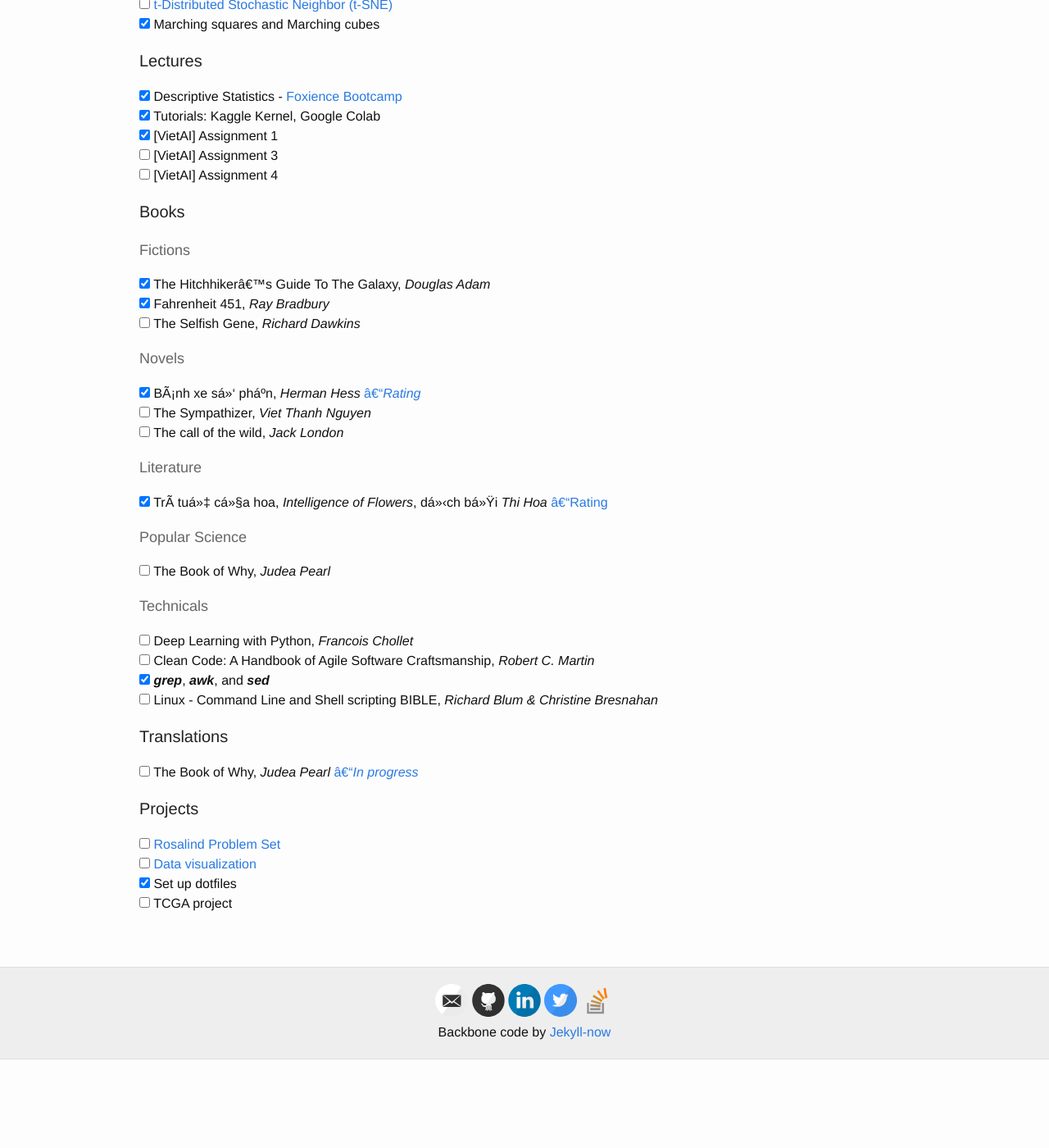
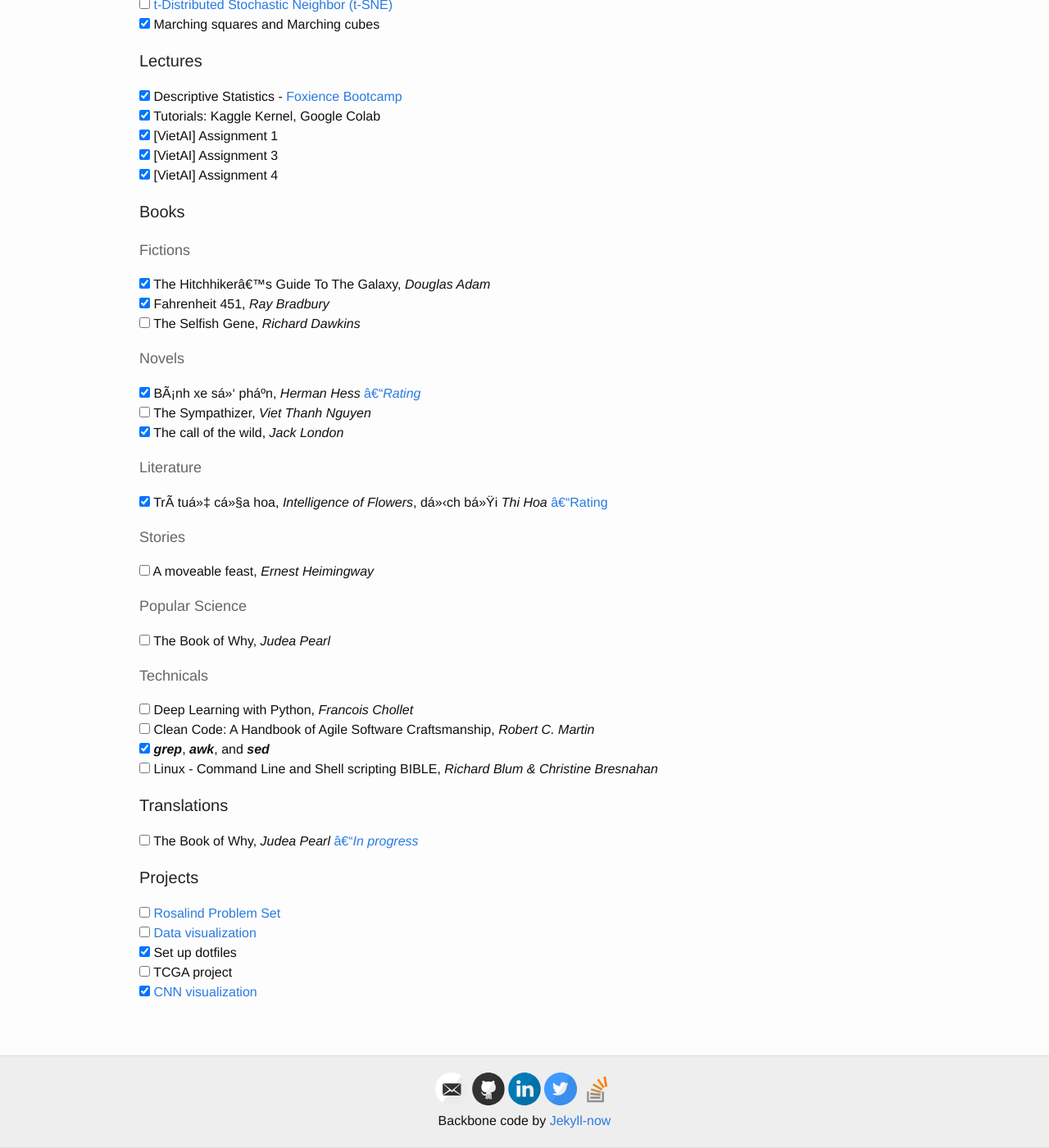
Before and after one commit to hnguyentt/hnguyentt.github.io, a Jekyll site: the page built from checklist.md, in a window 1280 px wide and 1400 px high, scrolled down 738 px. Shown: the whole window at 82% size. Built offline with Jekyll 4.4.1, drawn with Linux system fonts in a browser that asks for light colours; nearby versions of some CDN libraries; before the commit the page ends 2030 px from its top, so only the background shows below that.

Commit message:
Update checklist

```diff
--- a/checklist.md
+++ b/checklist.md
@@ -65,8 +65,8 @@ permalink: /checklist/
 <input type="checkbox" checked> Descriptive Statistics - <a href="https://github.com/nguyenhoa93/foxience-bootcamp"> Foxience Bootcamp</a><br>
 <input type="checkbox" checked> Tutorials: Kaggle Kernel, Google Colab<br>
 <input type="checkbox" checked> [VietAI] Assignment 1<br>
-<input type="checkbox"> [VietAI] Assignment 3<br>
-<input type="checkbox"> [VietAI] Assignment 4
+<input type="checkbox" checked> [VietAI] Assignment 3<br>
+<input type="checkbox" checked> [VietAI] Assignment 4
 
 <h3>Books</h3>
 <h4>Fictions</h4>
@@ -76,9 +76,13 @@ permalink: /checklist/
 <h4>Novels</h4>
 <input type="checkbox" checked> Bánh xe số phận, <i>Herman Hess</i> <a href="https://www.goodreads.com/review/show/3193308487?book_show_action=false"> --<i>Rating</i></a><br>
 <input type="checkbox"> The Sympathizer, <i>Viet Thanh Nguyen</i><br>
-<input type="checkbox"> The call of the wild, <i>Jack London</i><br>
+<input type="checkbox" checked> The call of the wild, <i>Jack London</i><br>
 <h4>Literature</h4>
 <input type="checkbox" checked> Trí tuệ của hoa, <i>Intelligence of Flowers</i>, dịch bởi <i>Thi Hoa</i> [--Rating](https://www.goodreads.com/book/show/2418471.The_Intelligence_of_Flowers)
+
+<h4>Stories</h4>
+<input type="checkbox"> A moveable feast, <i>Ernest Heimingway</i><br>
+
 <h4>Popular Science</h4>
 <input type="checkbox"> The Book of Why, <i>Judea Pearl</i><br>
 <h4>Technicals</h4>
@@ -95,3 +99,4 @@ permalink: /checklist/
 <input type="checkbox"><a href="https://github.com/nguyenhoa93/data-visualization-practice"> Data visualization</a><br>
 <input type="checkbox" checked> Set up dotfiles<br>
 <input type="checkbox"> TCGA project<br>
+<input type="checkbox" checked><a href="https://github.com/nguyenhoa93/cnn-visualization-keras-tf2"> CNN visualization</a><br>
```
Also changed, not shown: _posts/2019-12-28-Miscellaneous.md (+2 -1 lines).
